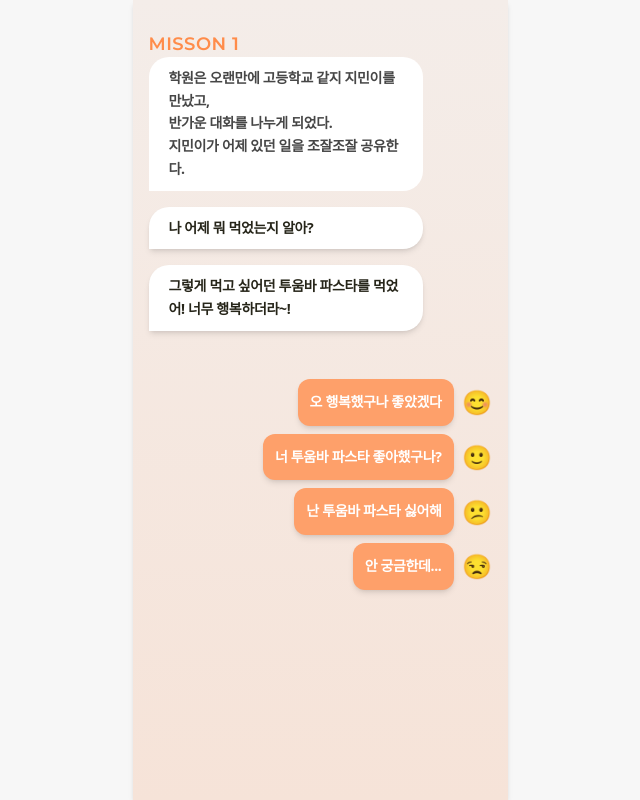
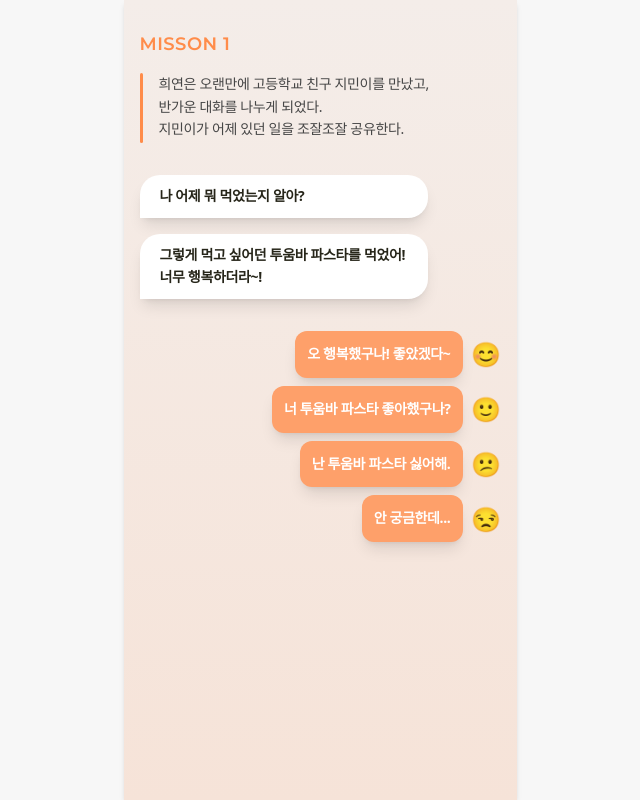
Before and after one commit to kimnerd625/smile-web-client, a Next.js app: page /steps/1 in a window 1280 px wide. Shown: the whole page, without its empty margins (320-960 px from the left). Built offline with nearby package versions, Linux system fonts and the light colour scheme.

Commit message:
✨ feat: implement after success process

```diff
--- a/app/layout.tsx
+++ b/app/layout.tsx
@@ -21,9 +21,9 @@ export default function RootLayout({
   return (
     <html lang="ko">
       <body className={`${Pretendard.className} bg-[#f7f7f7] relative`}>
-        <Toaster position="top-center" richColors />
+        <Toaster position="bottom-center" richColors />
         <div className="w-full min-h-screen flex justify-center items-center relative">
-          <div className="w-full md:w-[375px] bg-white shadow-md">
+          <div className="w-full md:w-[393px] bg-white shadow-md">
             {children}
           </div>
         </div>
--- a/app/steps/[id]/page.tsx
+++ b/app/steps/[id]/page.tsx
@@ -1,20 +1,32 @@
 "use client";
 
+import { toast } from "sonner";
+import { Montserrat } from "next/font/google";
 import React, { useState, useEffect } from "react";
 import { motion, AnimatePresence } from "framer-motion";
-import { Montserrat } from "next/font/google";
+
+import Modal from "../_components/Modal";
+import PracticeModal from "../_components/PracticeModal";
 import { formatTextWithLineBreaks } from "@/app/utils/textFormat";
-import WebcamComponent from "@/app/_components/WebcamComponent";
-import Modal from "../_components/Modal";
 
+// Montserrat 폰트 적용 - MISSION 부분 및 숫자 부분
 const montserrat = Montserrat({ subsets: ["latin"] });
 
-const messages = [
+/**
+ * 미션 절차 메시지
+ * TODO : 하드코딩 된 부분 Firebase 저장 및 연동
+ * systemMessages
+ * userMessages
+ * responses
+ */
+const systemMessages = [
   {
     id: 1,
-    text: "학원은 오랜만에 고등학교 같지 지민이를 만났고, 반가운 대화를 나누게 되었다. 지민이가 어제 있던 일을 조잘조잘 공유한다.",
+    text: "희연은 오랜만에 고등학교 친구 지민이를 만났고, 반가운 대화를 나누게 되었다. 지민이가 어제 있던 일을 조잘조잘 공유한다.",
     type: "system",
   },
+];
+const userMessages = [
   { id: 2, text: "나 어제 뭐 먹었는지 알아?", type: "user" },
   {
     id: 3,
@@ -22,83 +34,139 @@ const messages = [
     type: "user",
   },
 ];
-
 const responses = [
-  { id: 1, text: "오 행복했구나 좋았겠다", emoji: "😊" },
+  { id: 1, text: "오 행복했구나! 좋았겠다~", emoji: "😊" },
   { id: 2, text: "너 투움바 파스타 좋아했구나?", emoji: "🙂" },
-  { id: 3, text: "난 투움바 파스타 싫어해", emoji: "😕" },
+  { id: 3, text: "난 투움바 파스타 싫어해.", emoji: "😕" },
   { id: 4, text: "안 궁금한데...", emoji: "😒" },
 ];
+export default function MissionPage({ params }: { params: { id: string } }) {
+  const [visibleSystemMessages, setVisibleSystemMessages] = useState<number[]>(
+    []
+  );
+  const [visibleUserMessages, setVisibleUserMessages] = useState<number[]>([]);
+  const [showResponses, setShowResponses] = useState(false);
 
-export default function MissionPage({ params }: { params: { id: string } }) {
-  const [visibleMessages, setVisibleMessages] = useState<number[]>([]);
-  const [showResponses, setShowResponses] = useState(false);
   const [selectedResponse, setSelectedResponse] = useState<number | null>(null);
-  const [showModal, setShowModal] = useState(false); // 모달 표시 여부
-  const [selectedEmoji, setSelectedEmoji] = useState<string>(""); // 선택된 이모지 저장
-  const [isSuccess, setIsSuccess] = useState(false); // 성공 여부
-  const [successMessage, setSuccessMessage] = useState(""); // 성공 메시지 저장
+  const [showModal, setShowModal] = useState(false);
+  const [selectedEmoji, setSelectedEmoji] = useState<string>("");
+  const [isSuccess, setIsSuccess] = useState(false);
+  const [additionalMessage, setAdditionalMessage] = useState<boolean>(false); // 새로운 메시지를 추가할 상태
 
   const { id } = params;
 
+  // situationMessage 출력 - 애니메이션 적용
   useEffect(() => {
-    const timer = setInterval(() => {
-      setVisibleMessages((prev) => {
-        if (prev.length < messages.length) {
-          return [...prev, messages[prev.length].id];
-        } else if (!showResponses) {
-          setShowResponses(true);
-          clearInterval(timer);
+    const systemTimer = setTimeout(() => {
+      setVisibleSystemMessages((prev) => {
+        if (prev.length < systemMessages.length) {
+          return [...prev, systemMessages[prev.length].id];
         }
         return prev;
       });
     }, 1000);
 
-    return () => clearInterval(timer);
-  }, [showResponses]);
+    return () => clearTimeout(systemTimer);
+  }, []);
 
-  // 성공 시 모달 닫기 및 성공 메시지 표시
+  // userMessage 출력 - 애니메이션 적용 (situationMessage 출력 후)
+  useEffect(() => {
+    if (visibleSystemMessages.length === systemMessages.length) {
+      const userTimer = setInterval(() => {
+        setVisibleUserMessages((prev) => {
+          if (prev.length < userMessages.length) {
+            return [...prev, userMessages[prev.length].id];
+          } else if (!showResponses) {
+            setShowResponses(true);
+            clearInterval(userTimer);
+          }
+          return prev;
+        });
+      }, 1000);
+
+      return () => clearInterval(userTimer);
+    }
+  }, [visibleSystemMessages, showResponses]);
+
+  // isSuccess일 때, 자동으로 모달 닫기 및 새로운 메시지 추가
   useEffect(() => {
     if (isSuccess) {
-      handleModalClose(); // 성공하면 모달을 닫음
+      handleModalClose();
+      setTimeout(() => {
+        setAdditionalMessage(true); // 성공 후 새로운 메시지 표시
+      }, 1000); // 모달 닫힌 후 1초 후에 새로운 메시지 애니메이션
     }
   }, [isSuccess]);
 
+  // handleResponseClick : 응답 버튼 클릭 시 이모지와 함께 모달 표시
   const handleResponseClick = (id: number, emoji: string) => {
     setSelectedResponse(id);
-    setSelectedEmoji(emoji); // 선택된 이모지 저장
-    setShowModal(true); // 모달 열기
+    setSelectedEmoji(emoji);
+    setShowModal(true);
   };
 
+  // handleModalClose : 모달 닫기
   const handleModalClose = () => {
     setShowModal(false);
     if (isSuccess) {
-      setSuccessMessage("축하합니다! 성공적으로 완료되었습니다.");
+      toast.success("응답에 맞는 표정 짓기에 성공했어요! :)");
     }
   };
 
   return (
     <main className="py-8 px-4 relative h-screen bg-gradient-to-b from-[#F4EDE9] to-[#F6E3D8] font-sans">
       <h2
-        className={`${montserrat.className} text-[18px] font-semibold tracking-wide leading-snug text-[#FF8C4A]`}
+        className={`${montserrat.className} text-[18px] font-semibold tracking-wide leading-snug text-[#FF8C4A] mb-4`}
       >
         MISSON {id}
       </h2>
       <div className="space-y-4">
+        {/* 상황 메시지 출력 */}
         <AnimatePresence>
-          {messages.map(
+          {systemMessages.map(
             (message) =>
-              visibleMessages.includes(message.id) && (
+              visibleSystemMessages.includes(message.id) && (
                 <motion.div
                   key={message.id}
                   initial={{ opacity: 0, y: 20 }}
                   animate={{ opacity: 1, y: 0 }}
                   transition={{ duration: 0.5 }}
-                  className={`text-[#262519] font-semibold text-sm tracking-tight leading-relaxed px-5 py-[10px] rounded-[20px] max-w-[80%] bg-white shadow-md rounded-bl-none ${
-                    message.type === "system"
-                      ? "py-4 px-0 text-sm tracking-tight leading-relaxed text-[#464646] font-normal bg-transparent shadow-none max-w-[100%]"
-                      : ""
-                  }`}
+                  className="flex items-start mb-8"
+                >
+                  {/* 선 부분 */}
+                  <motion.div
+                    initial={{ height: 0 }}
+                    animate={{ height: "100%" }}
+                    transition={{ duration: 0.5 }}
+                    className="mr-4 rounded-full"
+                    style={{
+                      borderLeft: "3px solid #FF8C4A",
+                      minHeight: "70px",
+                    }}
+                  />
+                  {/* 메시지 부분 */}
+                  <div
+                    className="text-[#464646] font-normal text-sm tracking-tight leading-relaxed bg-transparent max-w-[100%]"
+                    dangerouslySetInnerHTML={{
+                      __html: formatTextWithLineBreaks(message.text),
+                    }}
+                  />
+                </motion.div>
+              )
+          )}
+        </AnimatePresence>
+
+        {/* 사용자 메시지 출력 */}
+        <AnimatePresence>
+          {userMessages.map(
+            (message) =>
+              visibleUserMessages.includes(message.id) && (
+                <motion.div
+                  key={message.id}
+                  initial={{ opacity: 0, y: 20 }}
+                  animate={{ opacity: 1, y: 0 }}
+                  transition={{ duration: 0.5 }}
+                  className="text-[#262519] font-semibold text-sm tracking-tight leading-relaxed px-5 py-[10px] rounded-[20px] max-w-[80%] bg-white shadow-lg rounded-bl-none"
                   dangerouslySetInnerHTML={{
                     __html: formatTextWithLineBreaks(message.text),
                   }}
@@ -108,61 +176,73 @@ export default function MissionPage({ params }: { params: { id: string } }) {
         </AnimatePresence>
       </div>
 
+      {/* 응답 메시지 출력 */}
       {showResponses && (
-        <div className="mt-12 space-y-2">
+        <div className="mt-8 space-y-2">
           <AnimatePresence>
             {responses.map((response) => (
               <div key={response.id} className="flex items-center justify-end">
+                {(selectedResponse === null ||
+                  selectedResponse === response.id) && (
                   <motion.button
                     initial={{ opacity: 0, y: 20 }}
                     animate={{ opacity: 1, y: 0 }}
                     transition={{ duration: 0.5, delay: response.id * 0.1 }}
                     onClick={() =>
                       handleResponseClick(response.id, response.emoji)
-                  } // 이모지 전달
-                  className={`p-3 rounded-[12px] text-sm tracking-tight leading-relaxed max-w-[80%] shadow-md font-semibold ml-auto ${
+                    }
+                    className={`p-3 rounded-[12px] text-sm tracking-tight leading-relaxed max-w-[80%] shadow-lg font-semibold ml-auto ${
                       selectedResponse === response.id
                         ? "bg-[#EA6C23] text-white"
                         : "bg-[#FEA06A] text-white"
-                  } flex items-center justify-between`}
+                    } flex items-center justify-between ${
+                      selectedResponse === response.id && isSuccess
+                        ? "bg-[#EA6C23] rounded-br-none"
+                        : ""
+                    }`}
                     disabled={selectedResponse !== null}
                   >
                     <span>{response.text}</span>
                   </motion.button>
-                <span className="ml-2 text-2xl">{response.emoji}</span>
+                )}
+                {!isSuccess && (
+                  <span
+                    className={`ml-2 text-2xl ${isSuccess ? "hidden" : ""}`}
+                  >
+                    {response.emoji}
+                  </span>
+                )}
               </div>
             ))}
           </AnimatePresence>
         </div>
       )}
 
+      {/* 새로운 메시지 추가 */}
+      {additionalMessage && (
+        <AnimatePresence>
+          <motion.div
+            initial={{ opacity: 0, y: 20 }}
+            animate={{ opacity: 1, y: 0 }}
+            transition={{ duration: 0.5 }}
+            className="text-[#262519] font-semibold text-sm tracking-tight leading-relaxed px-5 py-[10px] rounded-[20px] max-w-[80%] bg-white shadow-lg rounded-bl-none"
+          >
+            <p>
+              응! 떠올리기만 해도 좋다 ☺️ 너는 크림이랑 토마토 중 어떤
+              취향이지?!
+            </p>
+          </motion.div>
+        </AnimatePresence>
+      )}
+
       {showModal && (
         <Modal onClose={handleModalClose}>
-          <div className="flex flex-col justify-center items-center gap-1 text-center">
-            <span className="text-[14px] text-[#FF8C4A] font-semibold">
-              잠깐!
-            </span>
-            <span className="text-[14px] text-[#FF8C4A] font-semibold">
-              선택지를 고를 때,
-            </span>
-            <span className="text-[14px] text-[#FF8C4A] font-semibold">
-              이모티콘과 똑같은 표정을 지어야
-            </span>
-            <span className="text-[14px] text-[#FF8C4A] font-semibold">
-              넘어갈 수 있어요!
-            </span>
-            <div className="text-4xl mb-4">{selectedEmoji}</div>{" "}
-            {/* 이모지 크기 축소 */}
-            <WebcamComponent setIsSuccess={setIsSuccess} />{" "}
-            {/* 캠과 표정 인식 컴포넌트 */}
-          </div>
+          <PracticeModal
+            selectedEmoji={selectedEmoji}
+            setIsSuccess={setIsSuccess}
+            handleModalClose={handleModalClose}
+          />
         </Modal>
-      )}
-
-      {successMessage && (
-        <div className="fixed bottom-4 right-4 bg-green-500 text-white py-2 px-4 rounded">
-          {successMessage}
-        </div>
       )}
     </main>
   );
--- /dev/null
+++ b/app/steps/_components/PracticeModal.tsx
@@ -0,0 +1,31 @@
+import WebcamComponent from "@/app/_components/WebcamComponent";
+
+// ModalContent 컴포넌트 분리
+const PracticeModal = ({
+  selectedEmoji,
+  setIsSuccess,
+  handleModalClose,
+}: {
+  selectedEmoji: string;
+  setIsSuccess: React.Dispatch<React.SetStateAction<boolean>>;
+  handleModalClose: () => void;
+}) => {
+  return (
+    <div className="flex flex-col justify-center items-center gap-1 text-center">
+      <span className="text-[14px] text-[#FF8C4A] font-semibold">잠깐!</span>
+      <span className="text-[14px] text-[#FF8C4A] font-semibold">
+        선택지를 고를 때,
+      </span>
+      <span className="text-[14px] text-[#FF8C4A] font-semibold">
+        이모티콘과 똑같은 표정을 지어야
+      </span>
+      <span className="text-[14px] text-[#FF8C4A] font-semibold">
+        넘어갈 수 있어요!
+      </span>
+      <div className="text-4xl mb-4">{selectedEmoji}</div>
+      <WebcamComponent setIsSuccess={setIsSuccess} />
+    </div>
+  );
+};
+
+export default PracticeModal;
```
Lines whose indentation alone changed are shown as unchanged.
